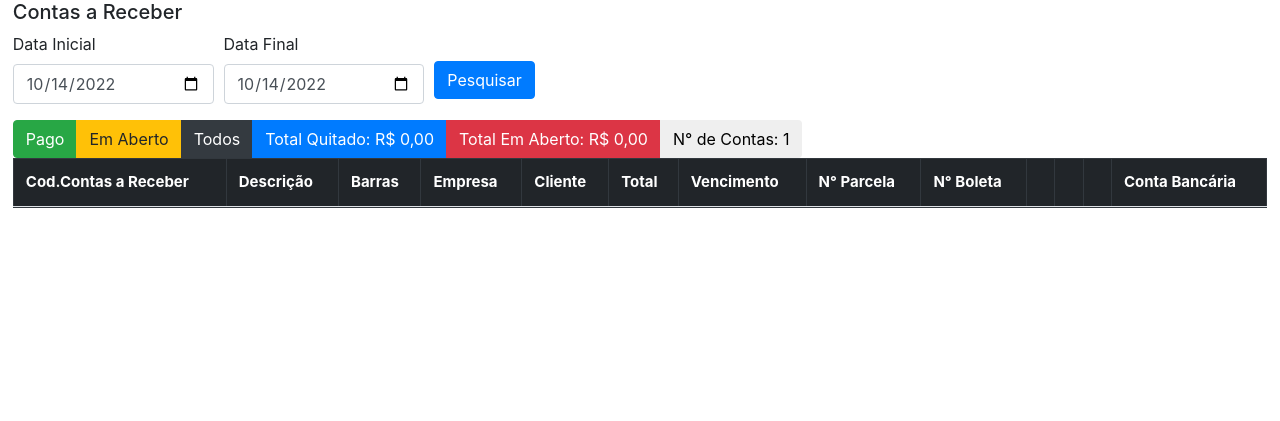
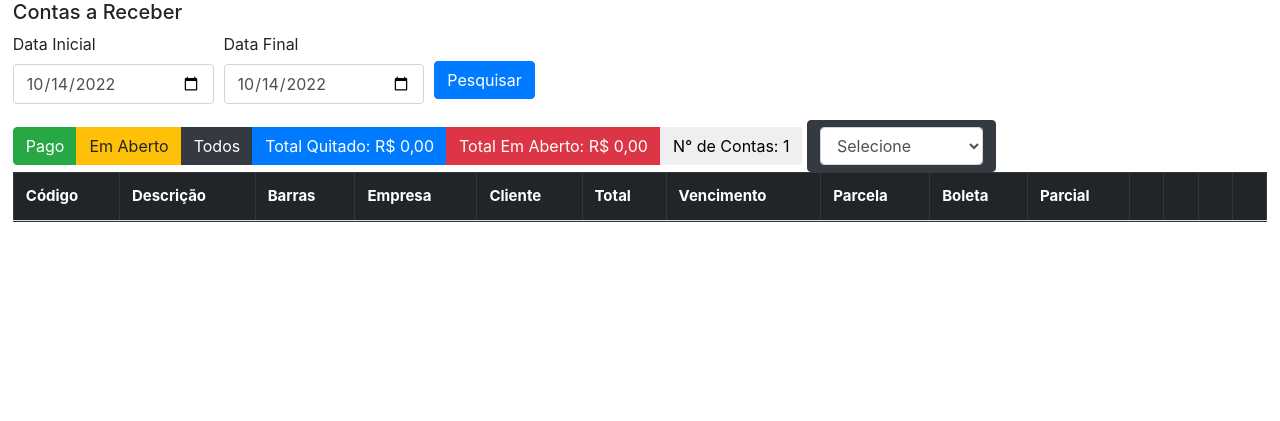
Before and after one commit to lc-codg/Antony-Lopes-Moraes, a Laravel app: page /ContasaReceber/Todos in a window 1280 px wide. Shown: the part 71-492 px from the top of the page. Run offline with Laravel 9, Linux system fonts and the light colour scheme; data comes from the database, SQL or seed files in the repository; tables that the repository leaves empty hold one stand-in row (values such as "Sample post"); lists and menus that the app fills with data are empty; parts of the project's set-up code (start-up, migrations or seed data) failed here and were passed over; some libraries are stand-ins or nearby versions.

Commit message:
LF-42
Ajustes contas a receber, pagamento parcial.

```diff
--- a/app/Http/Controllers/ContasaReceberController.php
+++ b/app/Http/Controllers/ContasaReceberController.php
@@ -8,10 +8,37 @@
 use App\Models\ContasaReceber;
 use App\Classes\ObterDados;
 use App\Http\Controllers\ContasBancariasController;
+use App\Models\parcial;
 
 
 class ContasaReceberController extends Controller
 {
+
+    public function PagarParcial($Dados)
+    {
+        $Banco = new ContasBancariasController();
+        if ($Banco->Deposito(Str::substr($Dados->conta, 0, 1),  $Dados->Valor))
+            $ContasaReceber = ContasaReceber::findOrFail($Dados->id);
+
+            $ContasaReceber->update([
+                'status' => 0,
+                'Total' => (($Dados->Valor) - ($Dados->ValorParcial)),
+                'conta' => ''
+
+
+            ]);
+
+        parcial::create([
+            'data' => now(),
+            'valor' => $Dados->ValorParcial,
+            'usuario' => '',
+            'id_original' => $Dados->id,
+            'pessoa' => '',
+            'conta' => Str::substr($Dados->conta, 0, 1),
+        ]);
+
+
+    }
 
     public function index()
     {
@@ -93,7 +120,7 @@
             'Descricao' => $Descricao,
             'CodCliente' => $CodCliente,
             'Total' => $Total,
-      'TotalDesconto' =>$TotalDesconto,
+            'TotalDesconto' => $TotalDesconto,
             'TotalAcréscimo' => $TotalAcrescimo,
             'Vencimento' => $Vencimento,
             'CodGrupo' => $CodGrupo,
@@ -106,6 +133,7 @@
             'Serie' => $Serie,
             'CodEmpresa' => $CodEmpresa,
             'status' => $status,
+            'conta' => ''
         ]);
     }
     public function create(Request $request)
@@ -131,6 +159,7 @@
                 $request->Serie,
                 Str::substr($request->CodEmpresa, 0, 1),
                 isset($request->status) ? false : false,
+
             );
 
         return
@@ -140,30 +169,44 @@
                 </script>";
     }
 
-
-
-  public function Quitar(Request $request)
+    public function Validar(Request $request)
     {
-    $Banco = new ContasBancariasController();
-    if ($Banco->Deposito($request->conta, $request->Valor))
-      $ContasaReceber = ContasaReceber::findOrFail($request->id);
-    $ContasaReceber->update([
-      'status' => 1,
-    ]);
+        if (($request->ValorParcial >= $request->Valor) or (($request->ValorParcial == ''))) {
+            $this->Quitar($request);
 
             return   "<script>
           alert('Quitado com sucesso!');
           location = '/ContasaReceber/Todos';
         </script>";
+        } else {
+            $this->PagarParcial($request);
+
+            return   "<script>
+            alert('Laçamento Parcial com sucesso!');
+            location = '/ContasaReceber/Todos';
+          </script>";
+        }
+    }
+
+    public function Quitar($Dados)
+    {
+        $Banco = new ContasBancariasController();
+        if ($Banco->Deposito(Str::substr($Dados->conta, 0, 1),  $Dados->Valor))
+            $ContasaReceber = ContasaReceber::findOrFail($Dados->id);
+        $ContasaReceber->update([
+            'status' => 1,
+            'conta' => Str::substr($Dados->conta, 0, 1),
+        ]);
     }
 
     public function Estornar(Request $request)
     {
         $Banco = new ContasBancariasController();
-    if ($Banco->Saque($request->conta, $request->Valor))
+        if ($Banco->Saque($request->conta2, $request->Valor))
             $ContasaReceber = ContasaReceber::findOrFail($request->id);
         $ContasaReceber->update([
             'status' => 0,
+            'conta' => ''
         ]);
 
         return "<script>
@@ -222,6 +265,7 @@
                 'Serie' => $request->Serie,
                 'CodEmpresa' => Str::substr($request->CodEmpresa, 0, 1),
                 'status' => isset($request->status) ? false : false,
+                'conta' => ''
             ]);
 
         return
--- a/app/Models/ContasaReceber.php
+++ b/app/Models/ContasaReceber.php
@@ -12,5 +12,5 @@
     protected $fillable = ['id', 'Barras', 'Descricao', 'CodCliente',
     'Total', 'TotalDesconto', 'TotalAcréscimo', 'TotaldosProdutos', 'Vencimento',
      'CodGrupo', 'CodSubGrupo', 'Parcelas', 'Dataemissao', 'Vencimento','Datarecebimento',
-     'Boleta', 'NotaFiscal', 'Serie', 'CodEmpresa', 'created_at', 'updated_at','status'];
+     'Boleta', 'NotaFiscal', 'Serie', 'CodEmpresa', 'created_at', 'updated_at','status','conta'];
 }
--- a/public/js/Contas.js
+++ b/public/js/Contas.js
@@ -1,10 +1,11 @@
-function SelecionaContaBancaria() {
+function SelecionaContaBancaria(TotalDados) {
 
     var select = document.getElementById("ContaBancaria");
     var Valor = select.options[select.selectedIndex].text;
 
-    document.getElementById("conta").value = Valor;
-
+    for (let i = 1; i <= TotalDados; i++) {
+        document.getElementById(i).value = Valor;
+    }
 }
 
 function ValidarForm() {
@@ -14,6 +15,25 @@
         alert('Atenção! É necessário Selecionar uma conta para pagamento.');
     } else {
         JurosEMulta();
+        document.getElementById("FrmQuitar").submit();
+    }
+
+}
+
+function Parcial() {
+
+    var Valor = document.getElementById("Parcial").value;
+
+    document.getElementById("ValorParcial").value = Valor;
+}
+
+function ValidarFormReceber() {
+    var select = document.getElementById("ContaBancaria");
+    var Valor = select.options[select.selectedIndex].text;
+    if (Valor == 'Selecione') {
+        alert('Atenção! É necessário Selecionar uma conta para pagamento.');
+    } else {
+        Parcial();
         document.getElementById("FrmQuitar").submit();
     }
 
--- a/resources/views/ContasaReceber/Todos.blade.php
+++ b/resources/views/ContasaReceber/Todos.blade.php
@@ -10,7 +10,7 @@
 <link href="/css/app.css" rel="stylesheet">
 
 <script src="{{ asset('js/Contas.js') }}"></script>
-
+@php        $ContaDados = count($ContasaReceber); @endphp
 <body>
     <div id='container' class='.container-fluid'>
         <h5>Contas a Receber</h5>
@@ -20,16 +20,19 @@
 
                 <div class="form-group col-md-2">
                     <label for="">Data Inicial</label>
-                    <input type="date" class="form-control" name="DataIni" id="" value="{{Date('Y-m-d')}}" aria-describedby="helpId" placeholder="">
+                    <input type="date" class="form-control" name="DataIni" id="" value="{{ Date('Y-m-d') }}"
+                        aria-describedby="helpId" placeholder="">
                 </div>
 
                 <div class="form-group col-md-2">
                     <label for="">Data Final</label>
-                    <input type="date" class="form-control" name="DataFim" value="{{Date('Y-m-d')}}" id="" aria-describedby="helpId" placeholder="">
+                    <input type="date" class="form-control" name="DataFim" value="{{ Date('Y-m-d') }}" id=""
+                        aria-describedby="helpId" placeholder="">
                 </div>
 
                 <div class="form-group col-md-4">
-                    <input class="btn btn-primary" name="" id='Bot' type="submit" Value='Pesquisar' aria-describedby="helpId" placeholder="">
+                    <input class="btn btn-primary" name="" id='Bot' type="submit" Value='Pesquisar'
+                        aria-describedby="helpId" placeholder="">
                 </div>
 
             </div>
@@ -42,32 +45,50 @@
             <button id='h6' type="button" class="btn btn-danger  btn-xs"></button>
             <button id='h7' type="button" class="btn btn-ligth btn-xs"></button>
         </div>
+        <button id='h8' type="button" class='btn btn-dark btn-xs'>
+            <select id='ContaBancaria' onchange="SelecionaContaBancaria({{ $ContaDados }});" class="form-control" name="contab"
+                id="">
+                <option selected>Selecione</option>
+                @foreach ($Contas as $C)
+
+                    <option >{{ $C->id }} - {{ $C->Descricao }}</option>
+                @endforeach
+            </select>
+        </button>
+
         <table id="tabelaPedidos" class="table table-bordered table-condensed " style="font-size: 15px; width:100%;">
             <thead class="thead-dark">
                 <tr>
 
-                    <th scope="col">Cod.Contas a Receber</th>
+                    <th scope="col">Código</th>
                     <th scope="col">Descrição</th>
                     <th scope="col">Barras</th>
                     <th scope="col">Empresa</th>
                     <th scope="col">Cliente</th>
                     <th scope="col">Total</th>
                     <th scope='col'>Vencimento</th>
-                    <th scope='col'>N° Parcela</th>
-                    <th scope='col'>N° Boleta</th>
+                    <th scope='col'>Parcela</th>
+                    <th scope='col'>Boleta</th>
+                    <th scope='col'>Parcial</th>
                     <th scope="col"></th>
                     <th scope="col"></th>
                     <th scope="col"></th>
-                    <th scope="col">Conta Bancária</th>
+                    <th scope="col"></th>
 
                 </tr>
             </thead>
             <tbody>
                 <tr>
 
+                    @php
+                     $IdDados = 0;
+
+                    @endphp
 
 
                     @foreach ($ContasaReceber as $row)
+
+                        @php $IdDados++; @endphp
 
                         <td>{{ $row->id }}</td>
 
@@ -78,19 +99,25 @@
                         @endif
 
                         <td>{{ $row->Barras }}</td>
-                    <td>{{ $row->Razaoe}}</td>
-                    <td>{{ $row->Razaof}}</td>
+                        <td>{{ $row->Razaoe }}</td>
+                        <td>{{ $row->Razaof }}</td>
 
                         @if ($row->status === 0)
-                    <td class='price2'>R${{ $row->Total}}</td>
+                            <td class='price2'>R${{ $row->Total }}</td>
                         @else
-                    <td class='price'>R${{ $row->Total}}</td>
+                            <td class='price'>R${{ $row->Total }}</td>
                         @endif
-                    <td>{{ $row->Vencimento}}</td>
-                    <td>{{ $row->Parcelas}}</td>
-                    <td>{{ $row->Boleta}}</td>
+                        <td>{{ $row->Vencimento }}</td>
+                        <td>{{ $row->Parcelas }}</td>
+                        <td>{{ $row->Boleta }}</td>
 
 
+                        <td>
+                            <input @if ($row->status === 1) readonly  value='' @endif
+                                style='font-size: 12px;width:70px;'type="number" pattern="[0-9]+([,\.][0-9]+)?"
+                                min="0" step="any" class="form-control" name="Parcial" id="Parcial"
+                                aria-describedby="helpId" placeholder="">
+                        </td>
                         <td>
 
                             <form action="/ContasaReceber/Ver/{{ $row->id }}" method="get">
@@ -105,37 +132,31 @@
                         </td>
                         @if ($row->status === 0)
                             <td>
-                        <form action="/ContasaReceber/Quitar/" method="get">
-                            <input name='id' hidden value='{{$row->id}}'>
+                                <form id='FrmQuitar'action="/ContasaReceber/Validar/" method="get">
+                                    <input name='id' hidden value='{{ $row->id }}'>
                                     <input name='tipo' hidden value='Receber'>
-                            <input name='Valor' hidden value='{{$row->Total}}'>
-                            <input class="btn btn-primary" name="" type="submit" Value='Receber'>
+                                    <input name='ValorParcial' id='ValorParcial' hidden value=''>
+                                    <input name='Valor' hidden value='{{ $row->Total }}'>
+                                    <input  hidden name='conta' value='' id='{{ $IdDados }}'>
+                                    <input onclick='ValidarFormReceber();'class="btn btn-primary" name="" type="button" Value='Receber'>
 
                             </td>
-                    <td>
-                        <select class="form-control" name="conta" id="">
-                            @foreach($Contas as $C)
-                            <option selected>{{$C->id}} - {{$C->Descricao}}</option>
-                            @endforeach
-                        </select>
-                    </td>
+
+
+
+
+
                             </form>
                         @else
-
                             <td>
                                 <form action="/ContasaReceber/Estornar/" method="get">
-                            <input name='id' hidden value='{{$row->id}}'>
+                                    <input name='id' hidden value='{{ $row->id }}'>
                                     <input name='tipo' hidden value='Receber'>
-                            <input name='Valor' hidden value='{{$row->Total}}'>
+                                    <input hidden name='conta2' value='{{ $row->conta }}' id='conta2'>
+                                    <input name='Valor' hidden value='{{ $row->Total }}'>
                                     <input class="btn btn-warning" name="" type="submit" Value='Estornar'>
                             </td>
-                    <td>
-                        <select class="form-control" name="conta" id="">
-                            @foreach($Contas as $C)
-                            <option selected>{{$C->id}} - {{$C->Descricao}}</option>
-                            @endforeach
-                        </select>
-                    </td>
+
                             </form>
                         @endif
 
--- a/routes/web.php
+++ b/routes/web.php
@@ -110,6 +110,7 @@
 Route::get('ContasaReceber/Delete/{id}', [ContasaRecebercontroller::class, 'destroy']);
 Route::get('/ContasaReceber/Quitar/', [ContasaReceberController::class, 'Quitar']);
 Route::get('/ContasaReceber/Estornar/', [ContasaReceberController::class, 'Estornar']);
+Route::get('/ContasaReceber/Validar/', [ContasaReceberController::class, 'Validar']);
 
 Route::get('/Despesas/Novo', [DespesasController::class, 'index']);
 Route::post('/Despesas/Salvar', [Despesascontroller::class, 'create']);
```
Also changed, not shown: app/Http/Controllers/ContasaPagarController.php (+13 -3 lines), app/Models/parcial.php (added, +13 -0 lines), resources/views/ContasaPagar/Todos.blade.php (+10 -5 lines), resources/views/home.blade.php (+19 -0 lines), database/migrations/2022_06_07_155138_create_contasa_recebers_table.php, database/migrations/2022_10_03_213308_create_parcials_table.php (added), 2 other files. Lines whose indentation alone changed are shown as unchanged.
